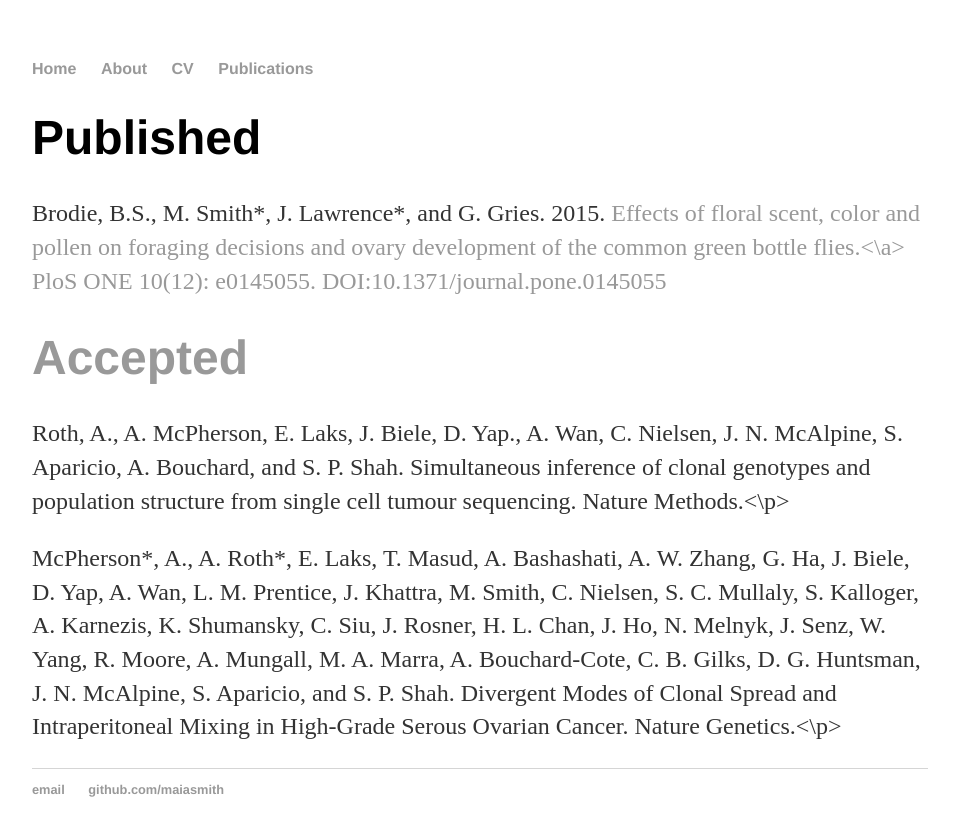
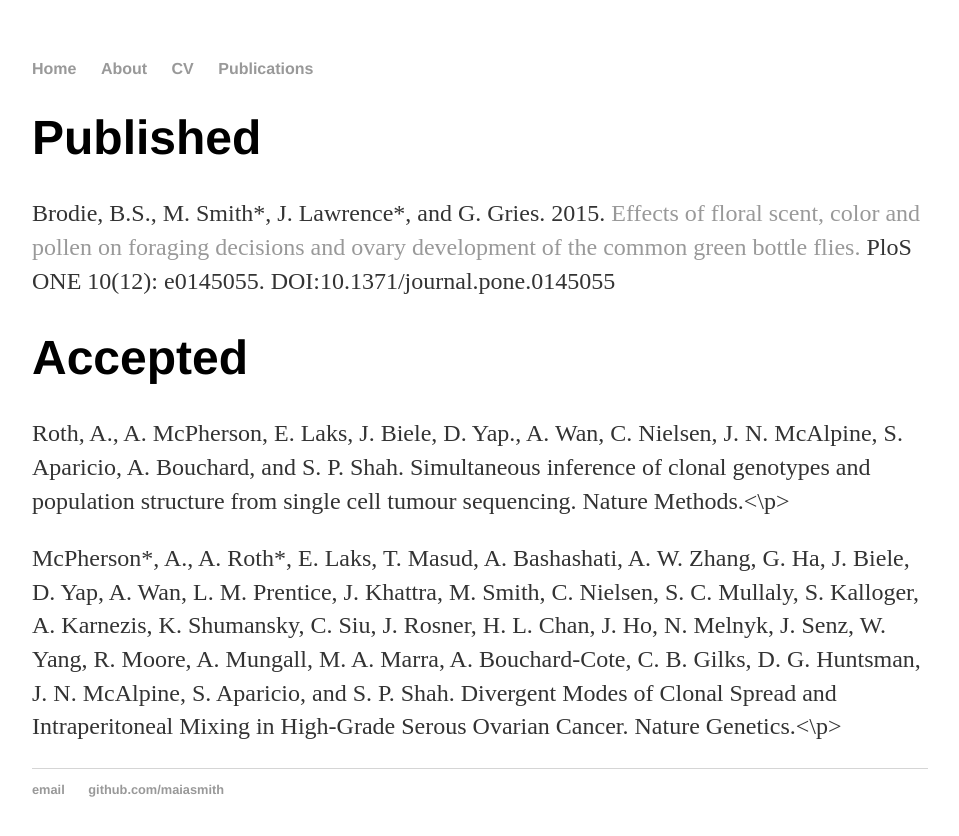
Before and after one commit to maiasmith/maiasmith.github.io, a Jekyll site: the page built from publications/index.html, in a window 1280 px wide. Shown: the top 836 px of the page, without its empty margins (160-1119 px from the left). Built offline with Jekyll 4.4.1, drawn with Linux system fonts in a browser that asks for light colours.

Commit message:
Update index.html
Minor bug fix

```diff
--- a/publications/index.html
+++ b/publications/index.html
@@ -4,7 +4,7 @@ title: Publications
 ---
 <div class="blurb">
   <h1>Published</h1>
-  <p>Brodie, B.S., M. Smith*, J. Lawrence*, and G. Gries. 2015. <a href="http://journals.plos.org/plosone/article?id=10.1371/journal.pone.0145055"> Effects of floral scent, color and pollen on foraging decisions and ovary development of the common green bottle flies.<\a> PloS ONE 10(12): e0145055. DOI:10.1371/journal.pone.0145055</p>
+  <p>Brodie, B.S., M. Smith*, J. Lawrence*, and G. Gries. 2015. <a href="http://journals.plos.org/plosone/article?id=10.1371/journal.pone.0145055">Effects of floral scent, color and pollen on foraging decisions and ovary development of the common green bottle flies.</a> PloS ONE 10(12): e0145055. DOI:10.1371/journal.pone.0145055</p>
   <h1>Accepted</h1>
   <p>Roth, A., A. McPherson, E. Laks, J. Biele, D. Yap., A. Wan, C. Nielsen, J. N. McAlpine, S. Aparicio, A. Bouchard, and S. P. Shah. Simultaneous inference of clonal genotypes and population structure from single cell tumour sequencing. Nature Methods.<\p>
   <p>McPherson*, A.,  A. Roth*, E. Laks, T. Masud, A. Bashashati, A. W. Zhang, G. Ha, J. Biele, D. Yap, A. Wan, L. M. Prentice, J. Khattra, M. Smith, C. Nielsen, S. C. Mullaly, S. Kalloger, A. Karnezis, K. Shumansky, C. Siu, J. Rosner, H. L. Chan, J. Ho, N. Melnyk, J. Senz, W. Yang, R. Moore, A. Mungall, M. A. Marra, A. Bouchard-Cote, C. B. Gilks, D. G. Huntsman,  J. N. McAlpine, S. Aparicio, and S. P. Shah. Divergent Modes of Clonal Spread and Intraperitoneal Mixing in High-Grade Serous Ovarian Cancer. Nature Genetics.<\p>
```
